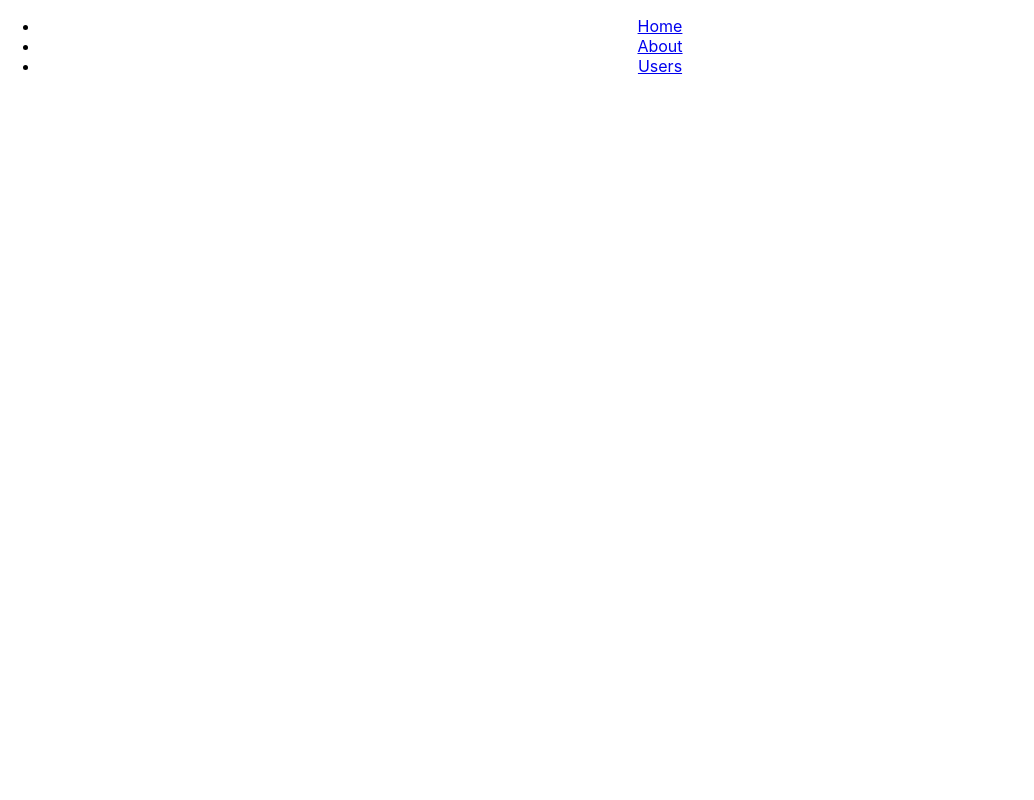
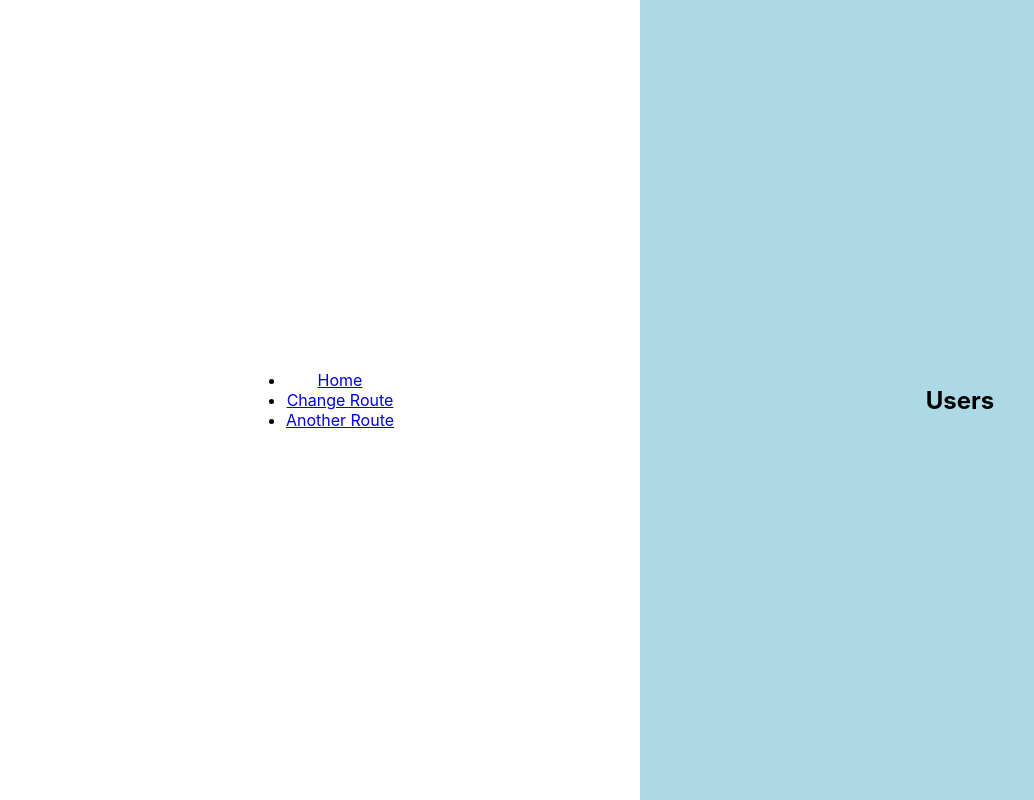
Before and after one commit to bernardorubin/persist-column, a React (Create React App) app: page /anotherTestRoute in a window 1280 px wide. Shown: the whole page, without its empty margins (0-1034 px from the left). Built offline with nearby package versions, Linux system fonts and the light colour scheme.

Commit message:
Add functionality

```diff
--- a/src/AppRouter.js
+++ b/src/AppRouter.js
@@ -1,42 +1,48 @@
-import React from "react";
-import { BrowserRouter as Router, Route, Link } from "react-router-dom";
+import React from 'react'
+import { BrowserRouter as Router, Route } from 'react-router-dom'
+import Sidebar from './Sidebar'
+import styled from 'styled-components'
 
 function Index() {
-  return <h2>Home</h2>;
+  return <h2>Ruta 1</h2>
 }
 
-function About() {
-  return <h2>About</h2>;
+function TestRoute() {
+  return <h2>Route changed</h2>
 }
 
-function Users() {
-  return <h2>Users</h2>;
+function AnotherTestRoute() {
+  return <h2>Users</h2>
 }
+
+const Container = styled.div`
+  display: flex;
+  height: 100vh;
+  align-items: center;
+  justify-content: center;
+`
+const RouteContainer = styled.div`
+  display: flex;
+  flex: 1;
+  background-color: lightblue;
+  height: 100%;
+  align-items: center;
+  justify-content: center;
+`
 
 function AppRouter() {
   return (
     <Router>
-      <div>
-        <nav>
-          <ul>
-            <li>
-              <Link to="/">Home</Link>
-            </li>
-            <li>
-              <Link to="/about/">About</Link>
-            </li>
-            <li>
-              <Link to="/users/">Users</Link>
-            </li>
-          </ul>
-        </nav>
-
-        <Route path="/" exact component={Index} />
-        <Route path="/about/" component={About} />
-        <Route path="/users/" component={Users} />
-      </div>
+      <Container>
+        <Sidebar />
+        <RouteContainer>
+          <Route path="/" exact component={Index} />
+          <Route path="/testRoute" component={TestRoute} />
+          <Route path="/anotherTestRoute" component={AnotherTestRoute} />
+        </RouteContainer>
+      </Container>
     </Router>
-  );
+  )
 }
 
-export default AppRouter;
+export default AppRouter
--- /dev/null
+++ b/src/Sidebar.js
@@ -0,0 +1,39 @@
+import React from 'react'
+import { Link } from 'react-router-dom'
+import styled from 'styled-components'
+
+const Navbar = styled.nav`
+  display: flex;
+  align-items: center;
+  justify-content: center;
+  flex: 1;
+`
+
+class Sidebar extends React.Component {
+  componentDidMount() {
+    console.log('Sidebar mounted!')
+  }
+  componentDidUpdate() {
+    console.log('Sidebar updated!')
+  }
+
+  render() {
+    return (
+      <Navbar>
+        <ul>
+          <li>
+            <Link to="/">Home</Link>
+          </li>
+          <li>
+            <Link to="/testRoute">Change Route</Link>
+          </li>
+          <li>
+            <Link to="/anotherTestRoute">Another Route</Link>
+          </li>
+        </ul>
+      </Navbar>
+    )
+  }
+}
+
+export default Sidebar
```
